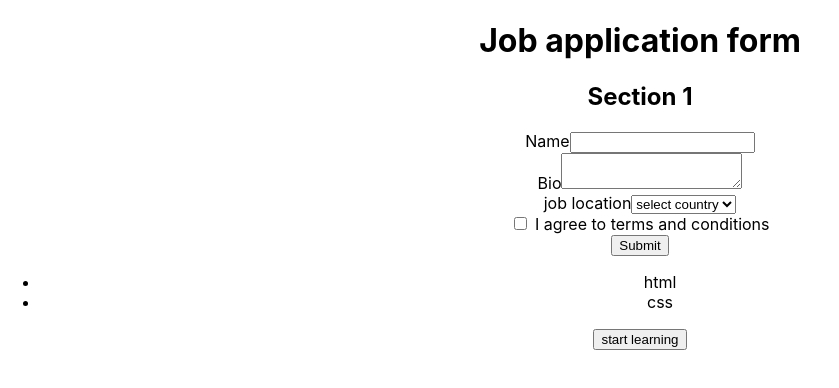
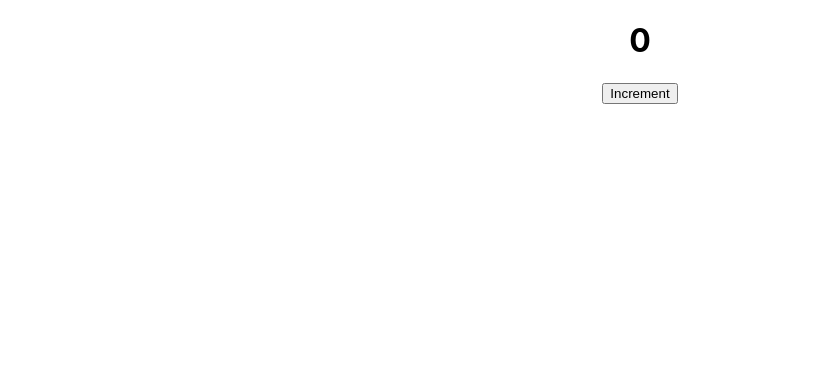
Before and after one commit to jasmithadodda/react-rtl-testing, a React (Create React App) app: page / in a window 1280 px wide. Shown: the top 388 px of the page, without its empty margins (0-839 px from the left). Built offline with nearby package versions, Linux system fonts and the light colour scheme.

Commit message:
counter is rendering

```diff
--- a/src/App.tsx
+++ b/src/App.tsx
@@ -1,12 +1,10 @@
 import './App.css';
-import Application from './components/application/application';
-import Skills from './components/skills/Skills';
+import Counter from './components/counter/counter';
 
 function App() {
   return (
     <div className="App">
-      <Application/>
-      <Skills skills={["html","css",]}/>
+       <Counter/>
     </div>
   );
 }
--- /dev/null
+++ b/src/components/counter/counter.tsx
@@ -0,0 +1,19 @@
+import React, { useState } from "react";
+
+function Counter() {
+  const [count, setCount] = useState(0);
+  return (
+    <div>
+      <h1>{count}</h1>
+      <button
+        onClick={() => {
+          setCount(count + 1);
+        }}
+      >
+        Increment
+      </button>
+    </div>
+  );
+}
+
+export default Counter;
```
Also changed, not shown: 2 other files (tests, documents, lock files or other folders).
